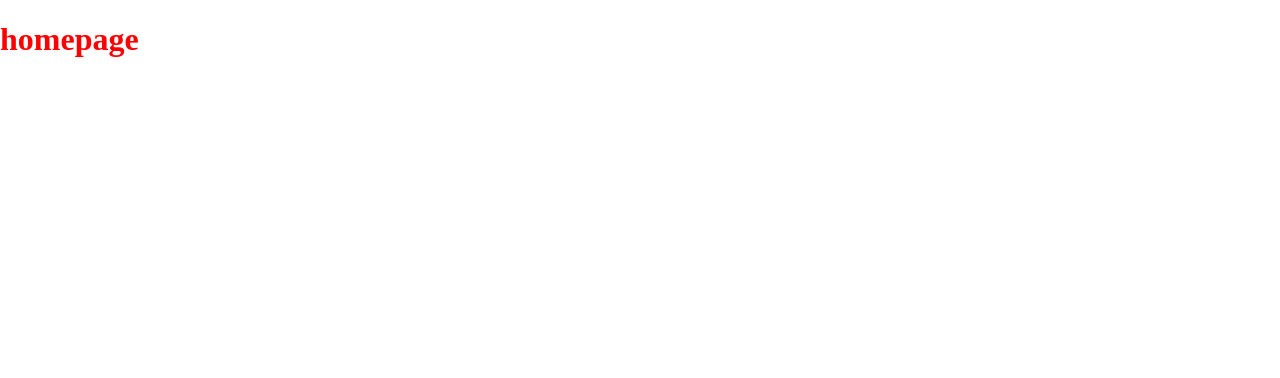
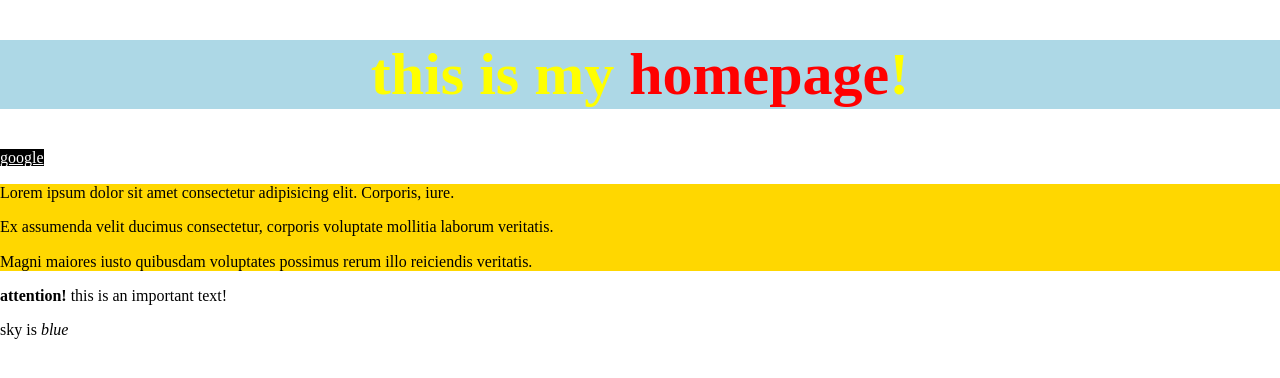
Before and after one commit to biigii/project3-june2022, a plain HTML site: page project3/index.html in a window 1280 px wide. Drawn offline with nearby package versions, Linux system fonts and the light colour scheme.

Commit message:
semantic html

```diff
--- a/project3/assets/css/styles.css
+++ b/project3/assets/css/styles.css
@@ -1,3 +1,18 @@
-h1 {
-  color: red;
+.main-heading {
+  color: yellow;
+  background-color: lightblue;
+  text-align: center;
+  font-size: 60px;
 }
+.page {
+ color: red;
+}
+
+.text {
+   background-color: gold;
+}
+
+.link {
+  background-color: black;
+  color: white;
+}
--- a/project3/index.html
+++ b/project3/index.html
@@ -1,16 +1,37 @@
 <!DOCTYPE html>
 <html lang="en">
     <head>
-  <meta charset="UTF-8">
-  <meta http-equiv="X-UA-Compatible" content="IE=edge">
-  <meta name="viewport" content="width=device-width, initial-scale=1.0">
+        <meta charset="UTF-8" />
+        <meta http-equiv="X-UA-Compatible" content="IE=edge" />
+        <meta name="viewport" content="width=device-width, initial-scale=1.0" />
         <title>project 3</title>
         <!-- <link rel="stylesheet" href="./assets/css/normalize.css"> -->
-  <link rel="stylesheet" href="https://necolas.github.io/normalize.css/8.0.1/normalize.css">
-  <link rel="stylesheet" href="./assets/css/styles.css">
-  <link rel="icon" href="./assets/images/favicon.png">
+        <link rel="stylesheet" href="https://necolas.github.io/normalize.css/8.0.1/normalize.css" />
+        <link rel="stylesheet" href="./assets/css/styles.css" />
+        <link rel="icon" href="./assets/images/favicon.png" />
     </head>
     <body>
-  <h1>homepage</h1>
+        <!-- this is wrong -->
+        <!-- <div>Lorem ipsum dolor, sit amet consectetur adipisicing elit. Facilis, voluptatem.</div> -->
+
+        <h1 class="main-heading">this is my <span class="page">homepage</span>!</h1>
+
+        <a class="link" href="https://www.google.com">google</a>
+
+        <div class="text">
+            <p>Lorem ipsum dolor sit amet consectetur adipisicing elit. Corporis, iure.</p>
+            <p>Ex assumenda velit ducimus consectetur, corporis voluptate mollitia laborum veritatis.</p>
+            <p>Magni maiores iusto quibusdam voluptates possimus rerum illo reiciendis veritatis.</p>
+        </div>
+
+        <p><strong>attention!</strong> this is an important text!</p>
+        <p>sky is <em>blue</em></p>
+
+        <!-- <h1>these are all headings</h1>
+        <h2>these are all headings</h2>
+        <h3>these are all headings</h3>
+        <h4>these are all headings</h4>
+        <h5>these are all headings</h5>
+        <h6>these are all headings</h6> -->
     </body>
 </html>
```
Lines whose indentation alone changed are shown as unchanged.
